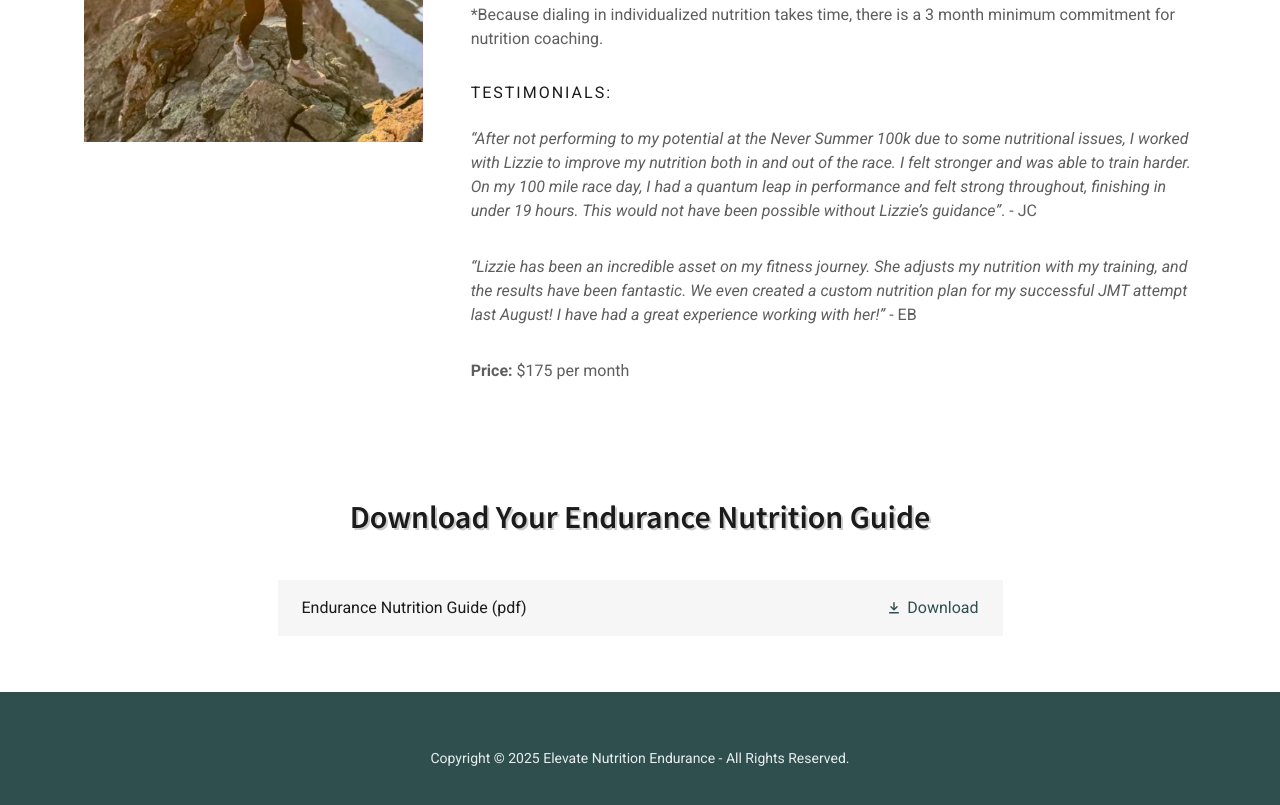
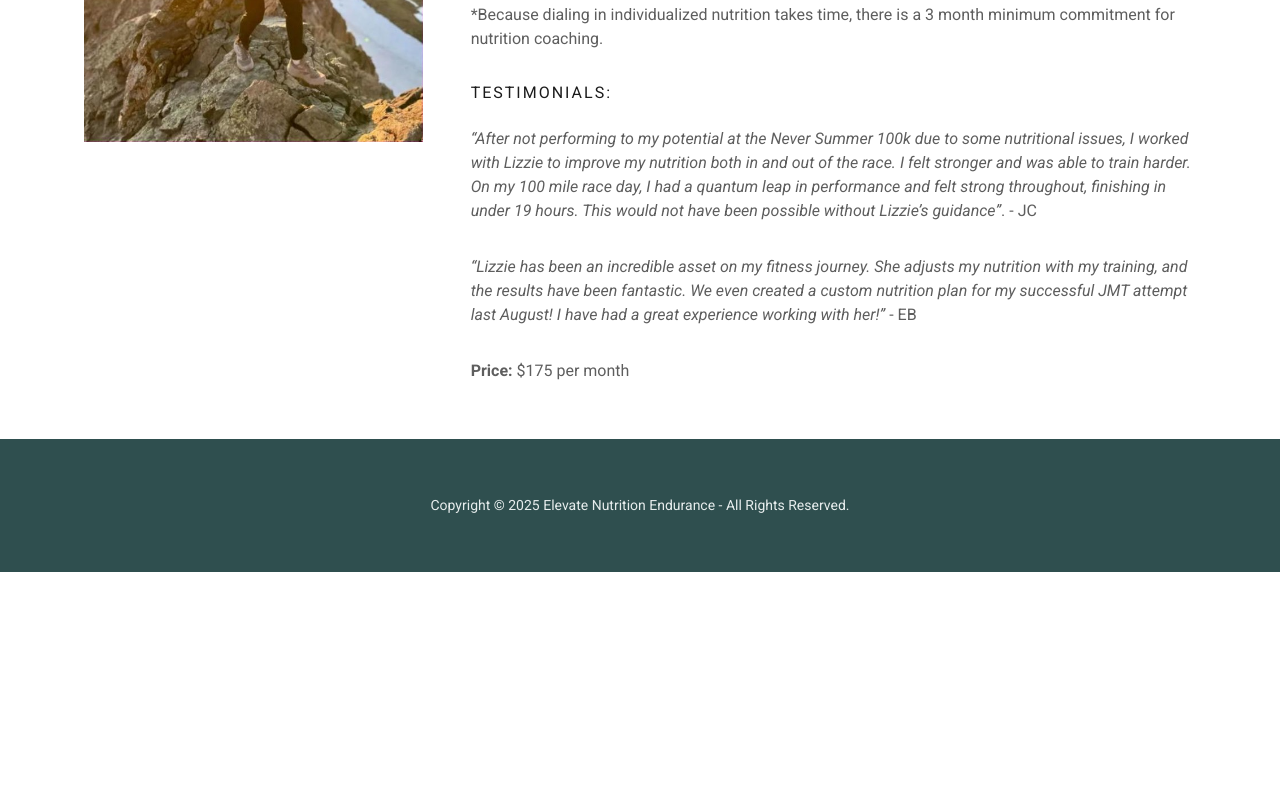
Before and after one commit to IlluminatedKendall/elevate-endurance-nutrition, a plain HTML site: page nutrition.html in a window 1280 px wide. Shown: the part 640-1445 px from the top of the page. After the commit the page ends 1212 px from the top, so only its background shows below. Drawn offline with nearby package versions, Linux system fonts and the light colour scheme.

Commit message:
Remove Endurance Nutrition Guide download for now
Takes the download section off the Nutrition page and removes the PDF.
It stays in git history and can be restored.

Co-Authored-By: Claude Opus 5.5 <noreply@anthropic.com>
Claude-Session: https://claude.ai/code/session_01PtvCstYTKMWSmeiY1rVGfY

```diff
--- a/nutrition.html
+++ b/nutrition.html
@@ -52,16 +52,6 @@
         </div>
       </div>
     </section>
-
-    <section class="section">
-      <div class="wrap download-wrap">
-        <h2 class="section-title">Download Your Endurance Nutrition Guide</h2>
-        <a class="download" href="assets/endurance-nutrition-guide.pdf" download>
-          <span>Endurance Nutrition Guide (pdf)</span>
-          <span><svg viewBox="0 0 16 16" fill="none" stroke="currentColor" stroke-width="1.6" stroke-linecap="round" stroke-linejoin="round"><path d="M8 2v8M4.5 6.5 8 10l3.5-3.5M3 13.5h10"/></svg>Download</span>
-        </a>
-      </div>
-    </section>
   </main>
 
   <footer class="site-footer">
```
Also changed, not shown: 2 other files.
